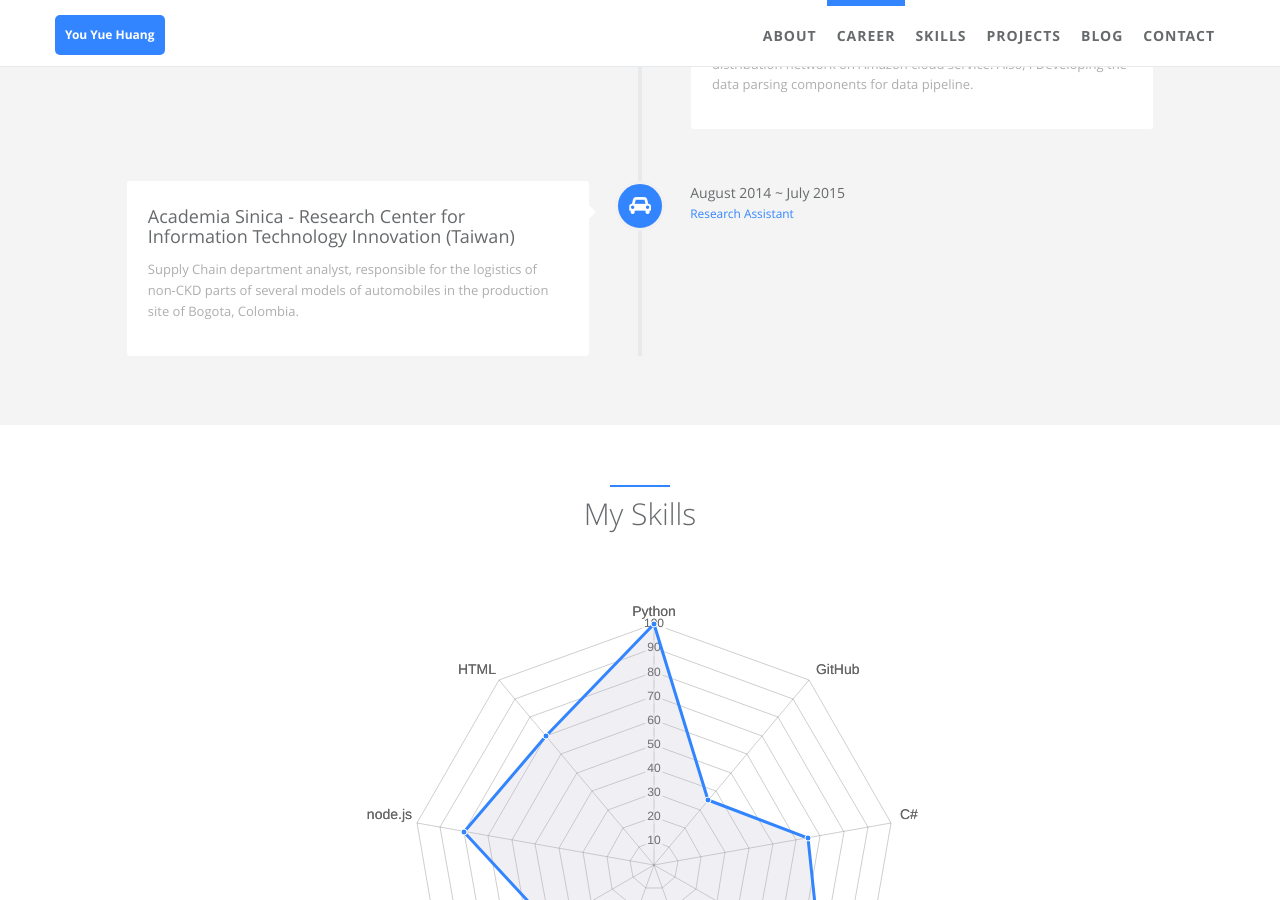
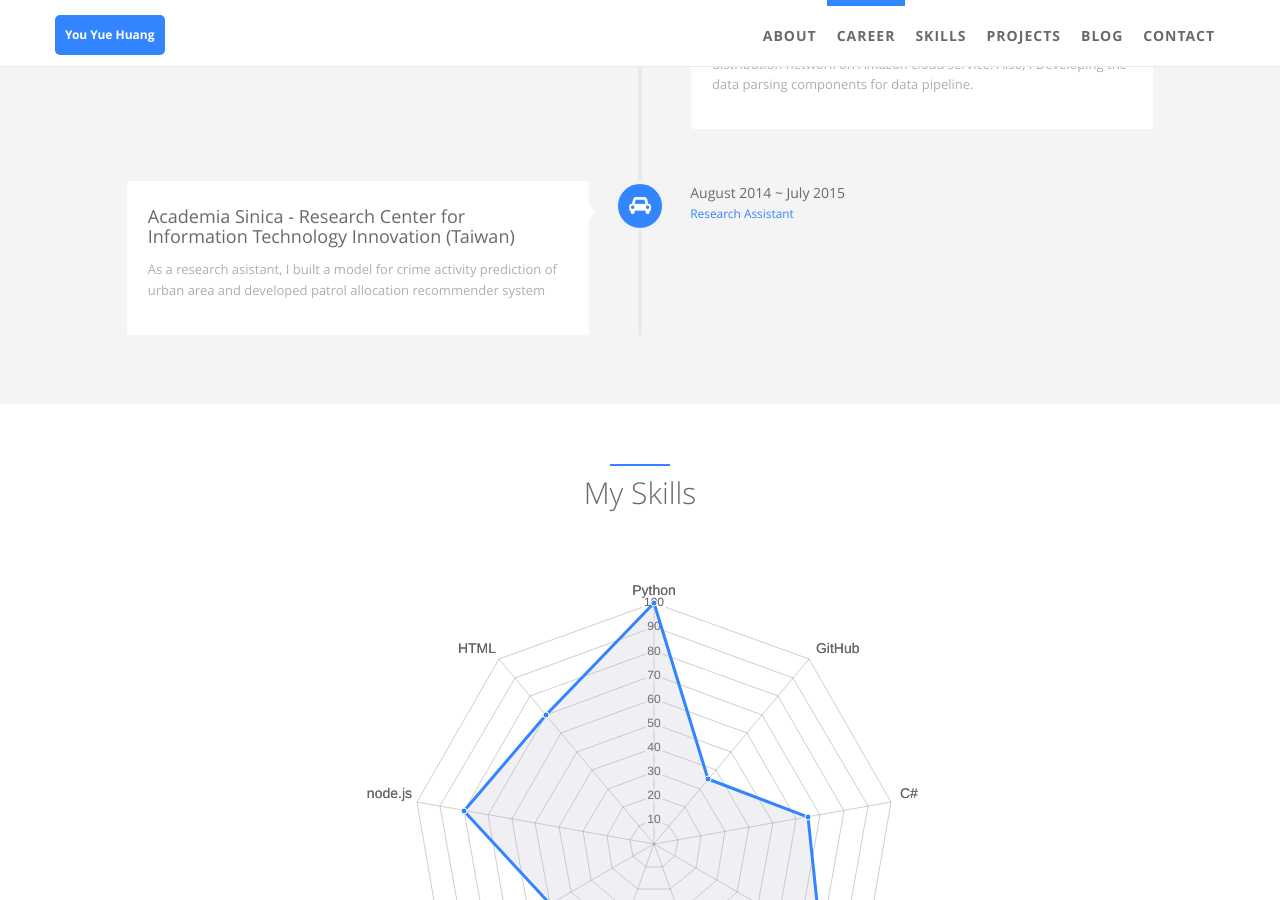
Before and after one commit to YouYueHuang/YouYueHuang.github.io, a Jekyll site: the page built from index.html, in a window 1280 px wide and 900 px high, scrolled down 1770 px. Built offline with Jekyll 4.4.1, drawn with Linux system fonts in a browser that asks for light colours.

Commit message:
Update careers.yml

```diff
--- a/_data/index/careers.yml
+++ b/_data/index/careers.yml
@@ -60,7 +60,7 @@
     detail: Academia Sinica - Research Center for Information Technology Innovation (Taiwan)
     i18n: company_b
   desc:
-    detail: Supply Chain department analyst, responsible for the logistics of non-CKD parts of several models of automobiles in the production site of Bogota, Colombia.
+    detail: As a research asistant, I built a model for crime activity prediction of urban area and developed patrol allocation recommender system
     i18n: company_b_desc
   date:
     detail: August 2014 ~ July 2015
```
